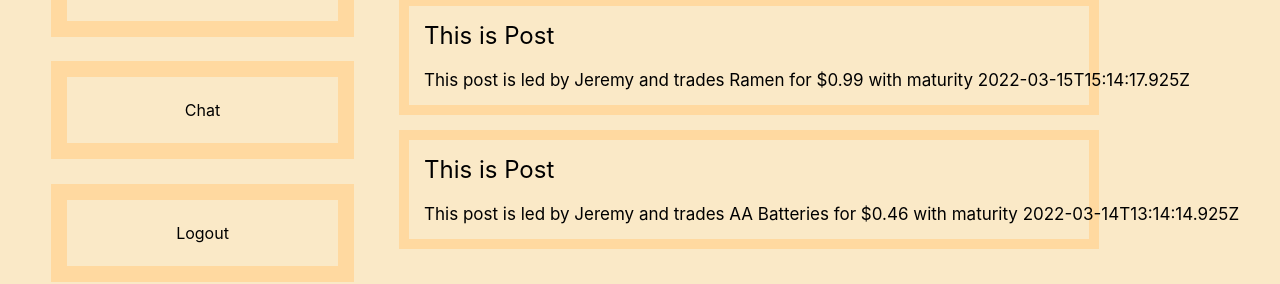
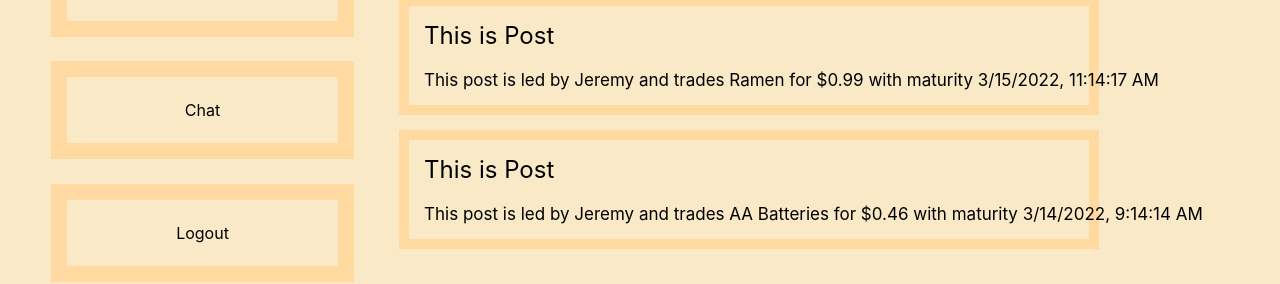
Before and after one commit to cis350/project-uniteandconquer, a React (Create React App) app in the folder uniteandconquer/: page / in a window 1280 px wide. Shown: the part 228-512 px from the top of the page. Built offline with nearby package versions, Linux system fonts and the light colour scheme.

Commit message:
update link and date

```diff
--- a/uniteandconquer/src/components/Home.js
+++ b/uniteandconquer/src/components/Home.js
@@ -47,12 +47,13 @@ function Home() {
 
   const postsListGenerator = () => posts.map(
     (post) => {
-      // const url = `/post-details/${post.id}`;
+      const url = `/post-details/${post.id}`;
       myStorage.setItem('PostID', post.id);
+      const date = new Date(post.createdAt).toLocaleString('en-US', { timeZone: 'America/New_York' });
 
       return (
         <li>
-          <Link className="link" to="/post-details">
+          <Link className="link" to={url}>
             <div className="post-title">This is Post</div>
             <div className="post-content">
               This post is led by Jeremy and trades
@@ -65,7 +66,7 @@ function Home() {
               with
               maturity
               {' '}
-              {post.createdAt}
+              {date}
             </div>
           </Link>
         </li>
```
Also changed, not shown: 1 other file (tests, documents, lock files or other folders).
